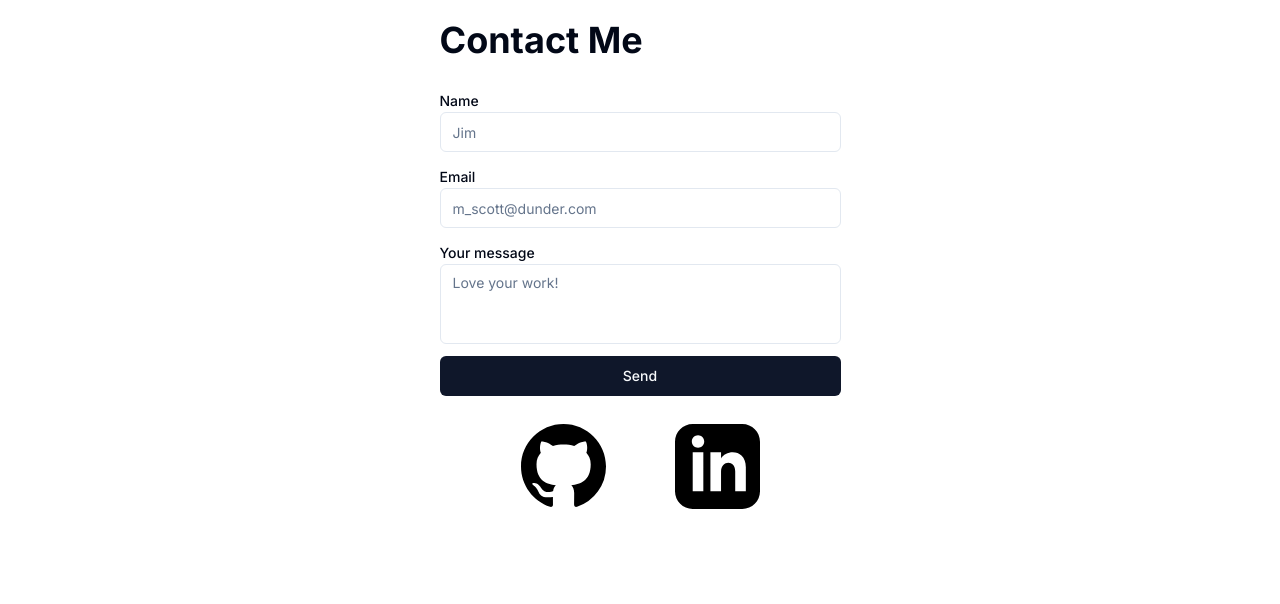
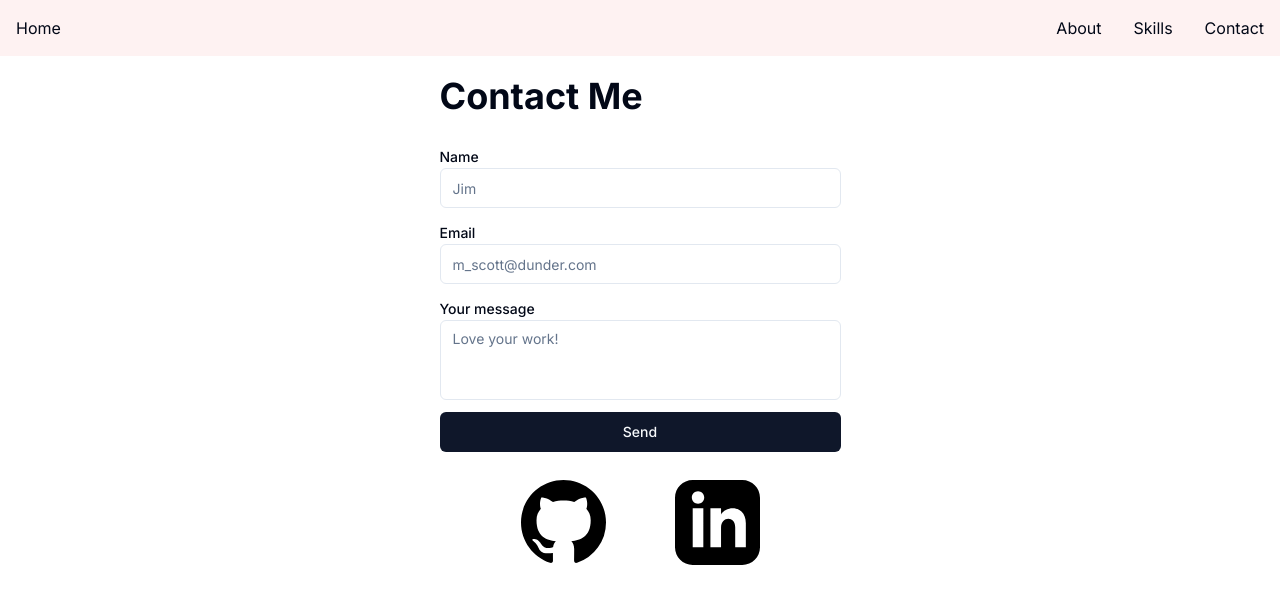
Before and after one commit to Kashudy/portfolio, a Next.js app: page / in a window 1280 px wide. Shown: the top 604 px of the page. Built offline with nearby package versions, Linux system fonts and the light colour scheme.

Commit message:
added skeleton of navigation bar

```diff
--- a/app/layout.tsx
+++ b/app/layout.tsx
@@ -2,6 +2,7 @@ import "./globals.css";
 import type { Metadata } from "next";
 import { Inter } from "next/font/google";
 import { ThemeProvider } from "@/components/theme-provider";
+import NavigationBar from "@/components/NavigationBar";
 
 const inter = Inter({ subsets: ["latin"] });
 
@@ -25,6 +26,7 @@ export default function RootLayout({
           enableSystem
           disableTransitionOnChange
         >
+          <NavigationBar />
           {children}
         </ThemeProvider>
       </body>
--- /dev/null
+++ b/components/NavigationBar.tsx
@@ -0,0 +1,12 @@
+export default function NavigationBar() {
+  return (
+    <nav className="flex justify-between p-4 items-center bg-red-50">
+      <a href="http://">Home</a>
+      <div className="flex space-x-8">
+        <a href="http://">About</a>
+        <a href="http://">Skills</a>
+        <a href="http://">Contact</a>
+      </div>
+    </nav>
+  );
+}
```
